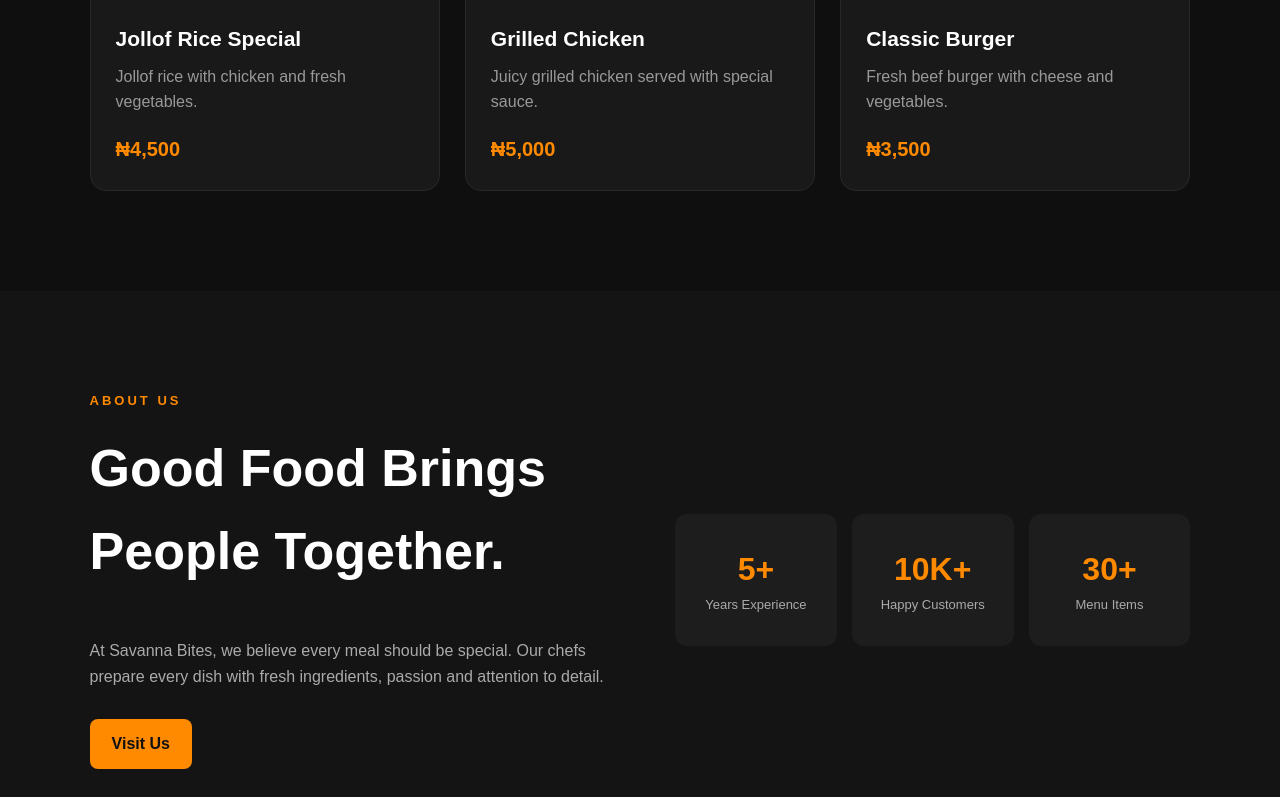
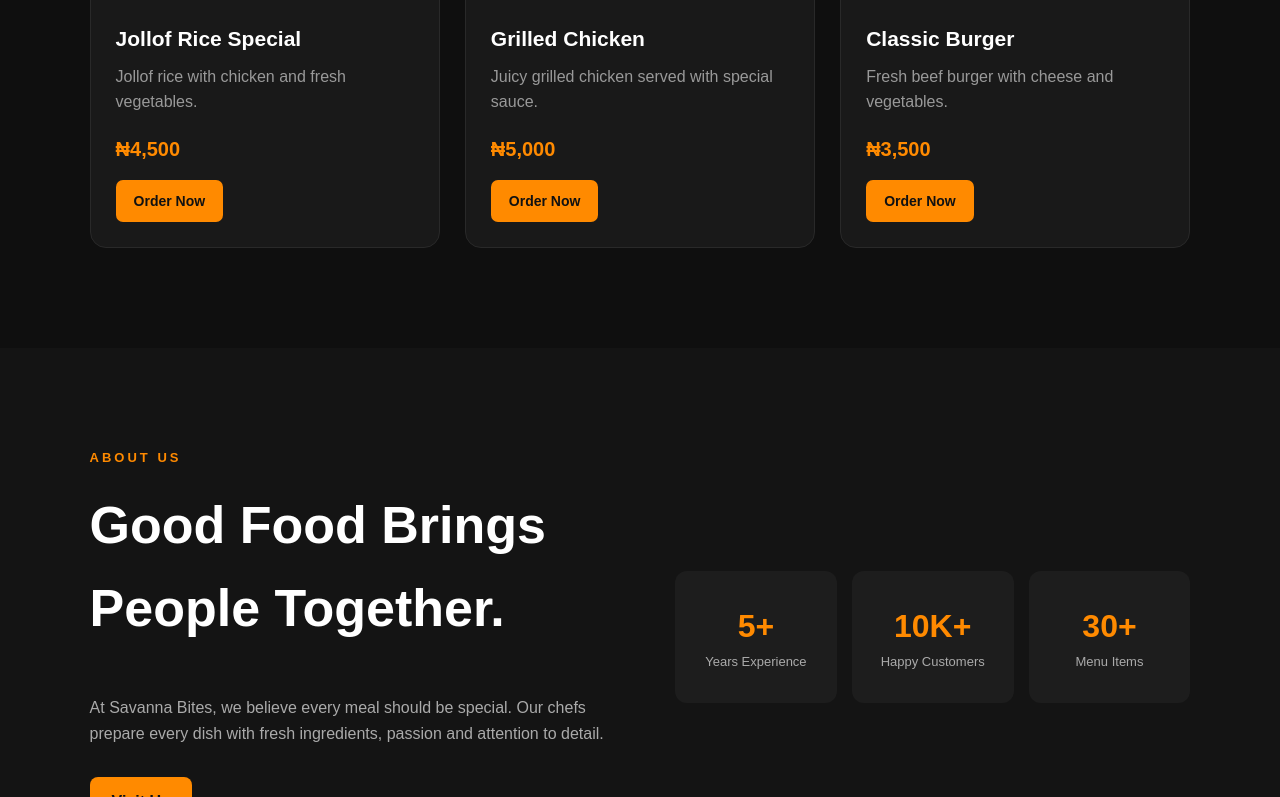
Before and after one commit to Omar226wq/RESTAURANT-, a plain HTML site: page index.html in a window 1280 px wide. Shown: the part 1268-2065 px from the top of the page. Drawn offline with Linux system fonts and the light colour scheme.

Commit message:
Add WhatsApp order buttons

```diff
--- a/index.html
+++ b/index.html
@@ -59,6 +59,11 @@
                         <h3>Jollof Rice Special</h3>
                         <p>Jollof rice with chicken and fresh vegetables.</p>
                         <strong>₦4,500</strong>
+                        <a class="food-order"
+                           href="https://wa.me/2348100300051?text=Hello%20Savanna%20Bites%2C%20I%20want%20to%20order%20Jollof%20Rice%20Special%20for%20%E2%82%A64%2C500."
+                           target="_blank">
+                            Order Now
+                        </a>
                     </div>
                 </div>
 
@@ -68,6 +73,11 @@
                         <h3>Grilled Chicken</h3>
                         <p>Juicy grilled chicken served with special sauce.</p>
                         <strong>₦5,000</strong>
+                        <a class="food-order"
+                           href="https://wa.me/2348100300051?text=Hello%20Savanna%20Bites%2C%20I%20want%20to%20order%20Grilled%20Chicken%20for%20%E2%82%A65%2C000."
+                           target="_blank">
+                            Order Now
+                        </a>
                     </div>
                 </div>
 
@@ -77,6 +87,11 @@
                         <h3>Classic Burger</h3>
                         <p>Fresh beef burger with cheese and vegetables.</p>
                         <strong>₦3,500</strong>
+                        <a class="food-order"
+                           href="https://wa.me/2348100300051?text=Hello%20Savanna%20Bites%2C%20I%20want%20to%20order%20Classic%20Burger%20for%20%E2%82%A63%2C500."
+                           target="_blank">
+                            Order Now
+                        </a>
                     </div>
                 </div>
 
--- a/style.css
+++ b/style.css
@@ -337,3 +337,26 @@ footer p {
     object-fit: cover;
     display: block;
 }
+
+.food-info {
+    display: flex;
+    flex-direction: column;
+    align-items: flex-start;
+}
+
+.food-order {
+    margin-top: 15px;
+    display: inline-block;
+    padding: 10px 18px;
+    border-radius: 7px;
+    background: #ff8a00;
+    color: #111;
+    font-weight: 700;
+    font-size: 14px;
+    transition: 0.3s;
+}
+
+.food-order:hover {
+    transform: translateY(-2px);
+    opacity: 0.9;
+}
```
